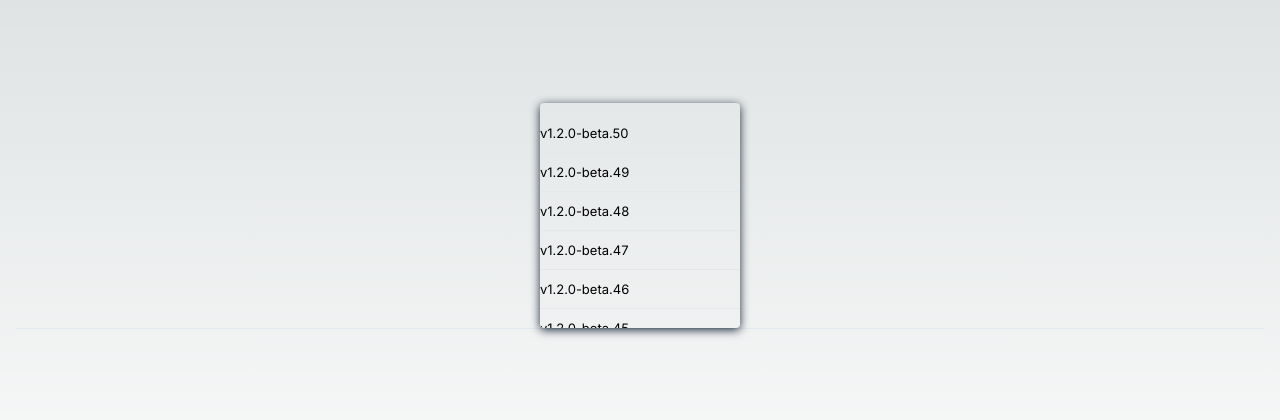
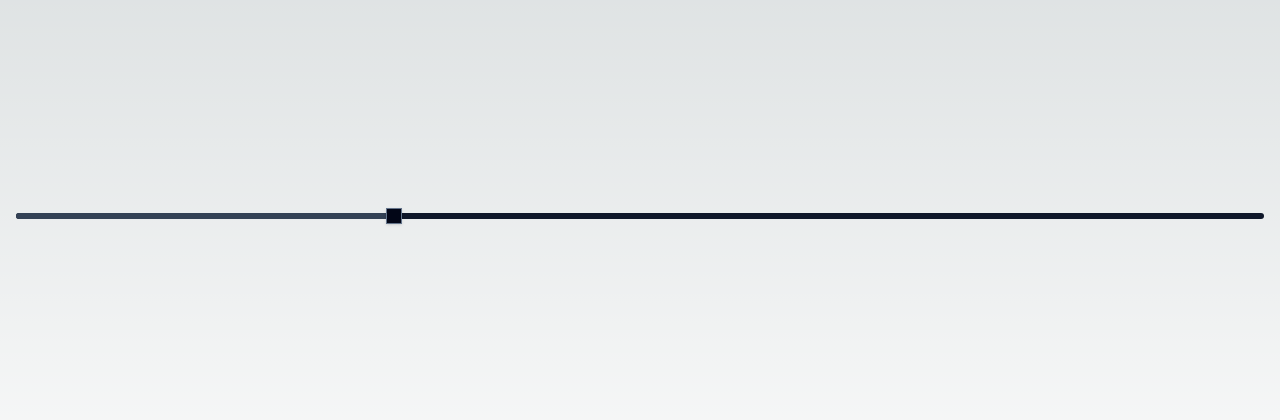
Before and after one commit to memorywanderer/next-components, a Next.js app: page / in a window 1280 px wide. Shown: the part 184-604 px from the top of the page. Built offline with nearby package versions, Linux system fonts and the light colour scheme.

Commit message:
add component slider

```diff
--- a/app/page.tsx
+++ b/app/page.tsx
@@ -1,27 +1,12 @@
 'use client'
 
-import { Checkbox } from "@/components/ui/checkbox/checkbox"
-import { Label } from "@/components/ui/label/label"
-import { RadioGroup, RadioGroupItem } from "@/components/ui/radio-group/radio-group"
-import { ScrollArea } from "@/components/ui/scroll-area/scroll-area";
-import { Separator } from "@/components/ui/separator/separator";
+import { Slider } from "@/components/ui/slider/slider";
 
-const TAGS = Array.from({ length: 50 }).map((_, i, a) => `v1.2.0-beta.${a.length - i}`);
 export default function Home() {
 
   return (
     <main className="flex-col w-screen h-screen flex items-center justify-center p-4">
-      <ScrollArea>
-        {TAGS.map((tag) => (
-          <div
-            className="text-mauve12 text-[13px] leading-[18px] mt-2.5 pt-2.5 border-t border-t-mauve6"
-            key={tag}
-          >
-            {tag}
-          </div>
-        ))}
-      </ScrollArea>
-      <Separator />
+      <Slider defaultValue={[150]} max={500} step={2} variant="range" />
     </main>
   )
 }
--- /dev/null
+++ b/components/ui/slider/slider.tsx
@@ -0,0 +1,47 @@
+import { cn } from '@/lib/utils'
+import * as SliderPrimitive from '@radix-ui/react-slider'
+import { forwardRef } from 'react'
+
+const Slider = forwardRef<
+  React.ElementRef<typeof SliderPrimitive.Root>,
+  React.ComponentPropsWithoutRef<typeof SliderPrimitive.Root> & {
+    variant?: "default" | "range",
+    thickness?: "default" | "thin",
+  }
+>(({ className, thickness = "default", variant = "default", ...props }, ref) => (
+  <SliderPrimitive.Root
+    ref={ref}
+    className={cn(
+      'relative w-full flex items-center  touch-none select-none',
+      className
+    )}
+    {...props}
+  >
+    <SliderPrimitive.Track
+      className={cn(
+        'relative w-full h-1.5 grow overflow-hidden rounded-full bg-slate-900',
+        thickness === "thin" && "h-0.5"
+      )}
+    >
+      <SliderPrimitive.Range className="absolute h-full bg-slate-700" />
+    </SliderPrimitive.Track>
+    <SliderPrimitive.Thumb
+      className={cn(
+        'block w-4 h-4 rouned-full border border-slate-500 bg-slate-950 shadow transition-colors focus-visible:outline-none focus-visible:ring-1 focus-visible:ring-red-500 disabled:pointer-events-none disabled:opacity-50',
+        thickness === "thin" && "h-3.5 w-3.5",
+      )}
+    />
+    {variant === "range" && (
+      <SliderPrimitive.Thumb
+        className={cn(
+          "block w-5 h-5  rounded-full border-2 border-slate-500 bg-slate-950 ring-red-500 transition-colors focus-visible:outline-none focus-visible:ring-2 focus-visible:ring-red-500 focus-visible:ring-offset-2 disabled:pointer-events-none disabled:opacity-50",
+          thickness === "thin" && "h-3.5 w-3.5"
+        )}
+      />
+    )}
+  </SliderPrimitive.Root>
+))
+
+Slider.displayName = SliderPrimitive.Root.displayName
+
+export { Slider }
--- a/package.json
+++ b/package.json
@@ -20,6 +20,7 @@
     "@radix-ui/react-scroll-area": "^1.0.4",
     "@radix-ui/react-select": "^1.2.2",
     "@radix-ui/react-separator": "^1.0.3",
+    "@radix-ui/react-slider": "^1.1.2",
     "@radix-ui/react-tabs": "^1.0.4",
     "@types/node": "20.4.4",
     "@types/react": "18.2.16",
```
Also changed, not shown: 1 other file (tests, documents, lock files or other folders).
